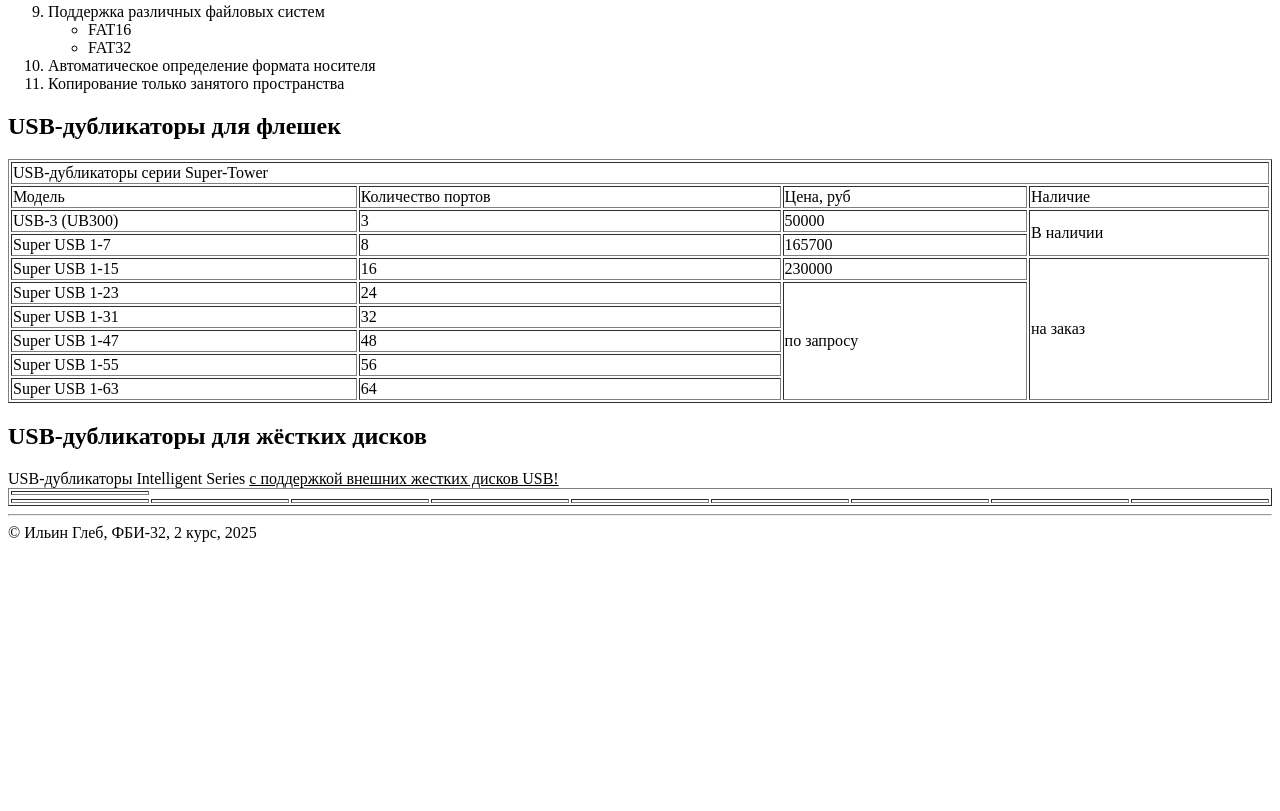
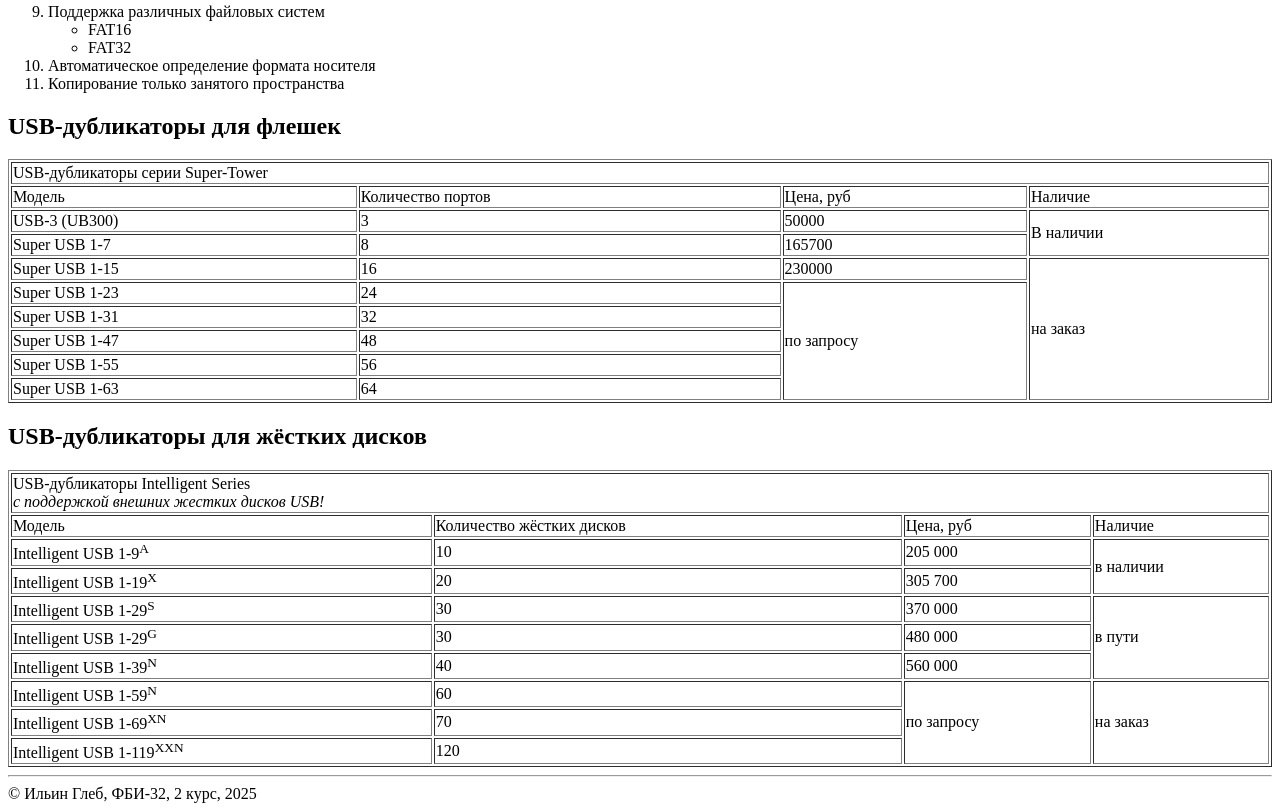
Before and after one commit to IlinGlebD/Web_lab_1, a plain HTML site: page lab2/usb.html in a window 1280 px wide. Shown: the part 669-1480 px from the top of the page. Before the commit the page ends 1219 px from the top, so only its background shows below. Drawn offline with Linux system fonts and the light colour scheme.

Commit message:
USB-дубликаторы Intelligent Series

```diff
--- a/lab2/usb.html
+++ b/lab2/usb.html
@@ -142,20 +142,59 @@
             <h2>USB-дубликаторы для жёстких дисков</h2>
 
             <table border="1" width="100%">
-                <td>
-                    <tr>USB-дубликаторы Intelligent Series
-                        <u>с поддержкой внешних жестких дисков USB!</u>
-                    </tr>
-                </td>
-                <td></td>
-                <td></td>
-                <td></td>
-                <td></td>
-                <td></td>
-                <td></td>
-                <td></td>
-                <td></td>
-                <td></td>
+                <tr>
+                    <td colspan="4">
+                        USB-дубликаторы Intelligent Series <br>
+                        <i>с поддержкой внешних жестких дисков USB!</i>
+                    </td>
+                </tr>
+                <tr>
+                    <td>Модель</td>
+                    <td>Количество жёстких дисков</td>
+                    <td>Цена, руб</td>
+                    <td>Наличие</td>
+                </tr>
+                <tr>
+                    <td>Intelligent USB 1-9<sup>A</sup></td>
+                    <td>10</td>
+                    <td>205&nbsp;000</td>
+                    <td rowspan="2">в наличии</td>
+                </tr>
+                <tr>
+                    <td>Intelligent USB 1-19<sup>X</sup></td>
+                    <td>20</td>
+                    <td>305&nbsp;700</td>
+                </tr>
+                <tr>
+                    <td>Intelligent USB 1-29<sup>S</sup></td>
+                    <td>30</td>
+                    <td>370&nbsp;000</td>
+                    <td rowspan="3">в пути</td>
+                </tr>
+                <tr>
+                    <td>Intelligent USB 1-29<sup>G</sup></td>
+                    <td>30</td>
+                    <td>480&nbsp;000</td>
+                </tr>
+                <tr>
+                    <td>Intelligent USB 1-39<sup>N</sup></td>
+                    <td>40</td>
+                    <td>560&nbsp;000</td>
+                </tr>
+                <tr>
+                    <td>Intelligent USB 1-59<sup>N</sup></td>
+                    <td>60</td>
+                    <td rowspan="3">по запросу</td>
+                    <td rowspan="3">на заказ</td>
+                </tr>
+                <tr>
+                    <td>Intelligent USB 1-69<sup>XN</sup></td>
+                    <td>70</td>
+                </tr>
+                <tr>
+                    <td>Intelligent USB 1-119<sup>XXN</sup></td>
+                    <td>120</td>
+                </tr>
             </table>
 
         </main>
@@ -165,7 +204,5 @@
             &copy; Ильин Глеб, ФБИ-32, 2 курс, 2025
         </footer>
 
-
-
     </body>
 </html>
```
